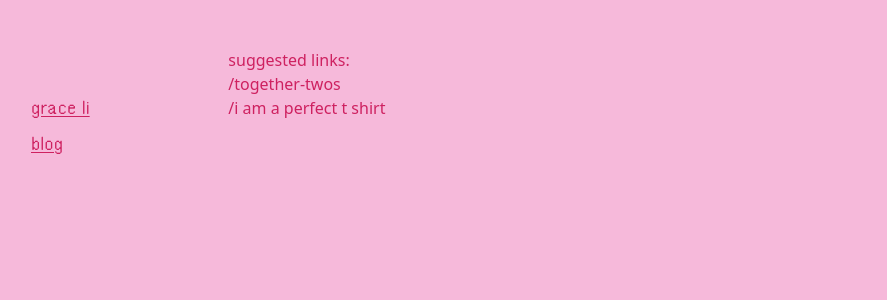
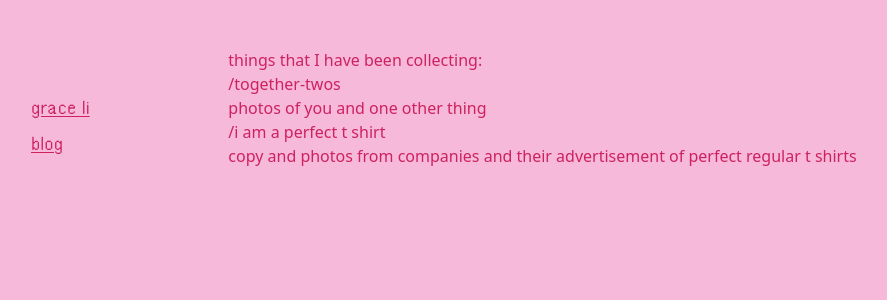
Before and after one commit to gracejli/gli-site, a Next.js app: page /links in a window 1280 px wide. Shown: the top 300 px of the page, without its empty margins (17-904 px from the left). Built offline with nearby package versions, Linux system fonts and the light colour scheme; a web font is replaced by a local one.

Commit message:
changing the blog posts

```diff
--- a/app/links/page.tsx
+++ b/app/links/page.tsx
@@ -3,10 +3,12 @@
 export default function Links() {
   return (
     <div>
-      <p>suggested links:
+      <p>things that I have been collecting:
       </p>
-      <p>/together-twos</p>
-      <p>/i am a perfect t shirt</p>
+      <h2>/together-twos</h2>
+      <p>photos of you and one other thing</p>
+      <h2>/i am a perfect t shirt</h2>
+      <p>copy and photos from companies and their advertisement of perfect regular t shirts</p>
     </div>
   );
 }
--- a/content/posts/2026-1-16-2.md
+++ b/content/posts/2026-1-16-2.md
@@ -5,4 +5,4 @@ image: "/images/swans.png"
 alt: "two black swans in suzhou, china"
 isPublished: true
 ---
-the hardest part is to start
+the collective sounds of everyone's phone notifications once the plane lands
```
